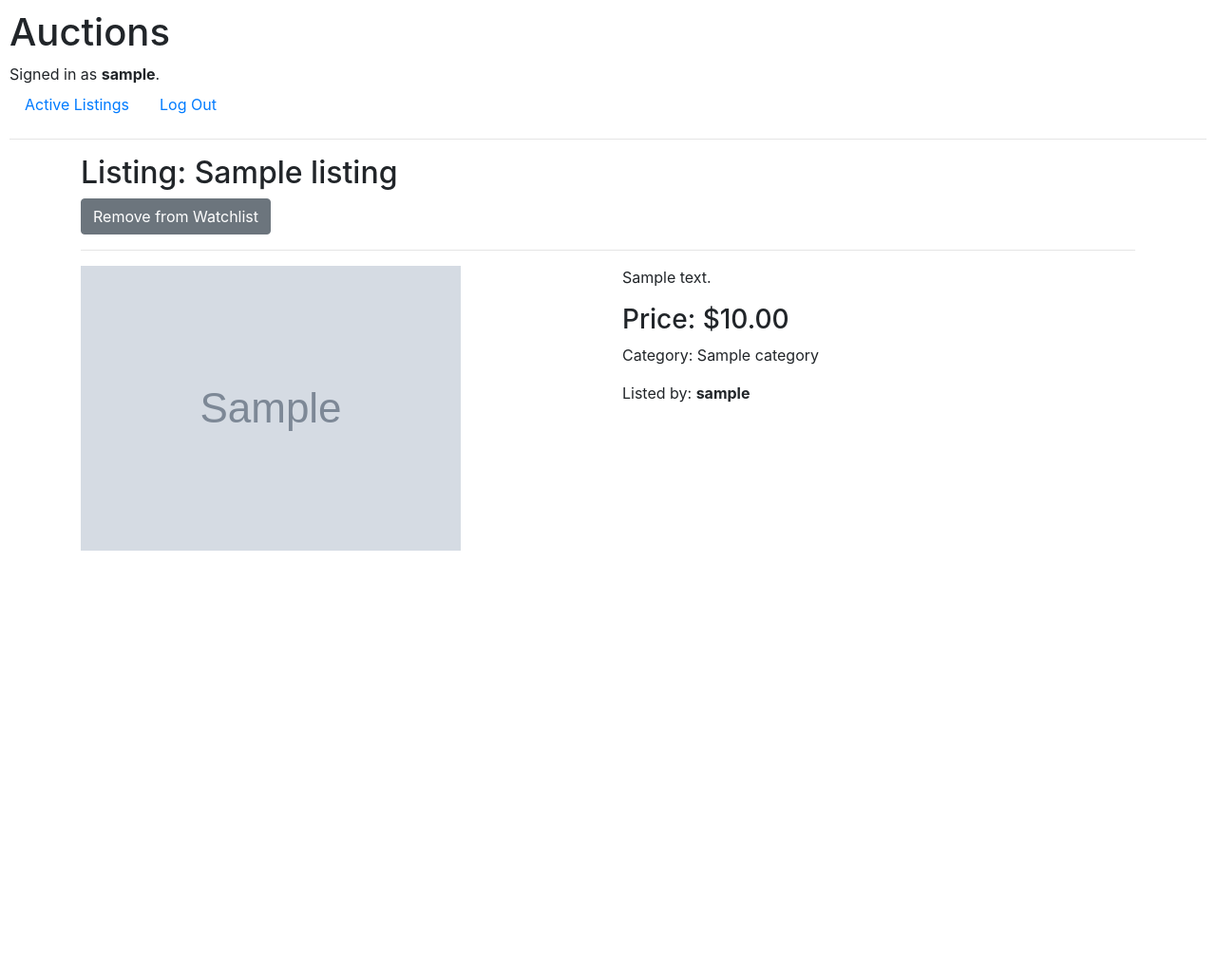
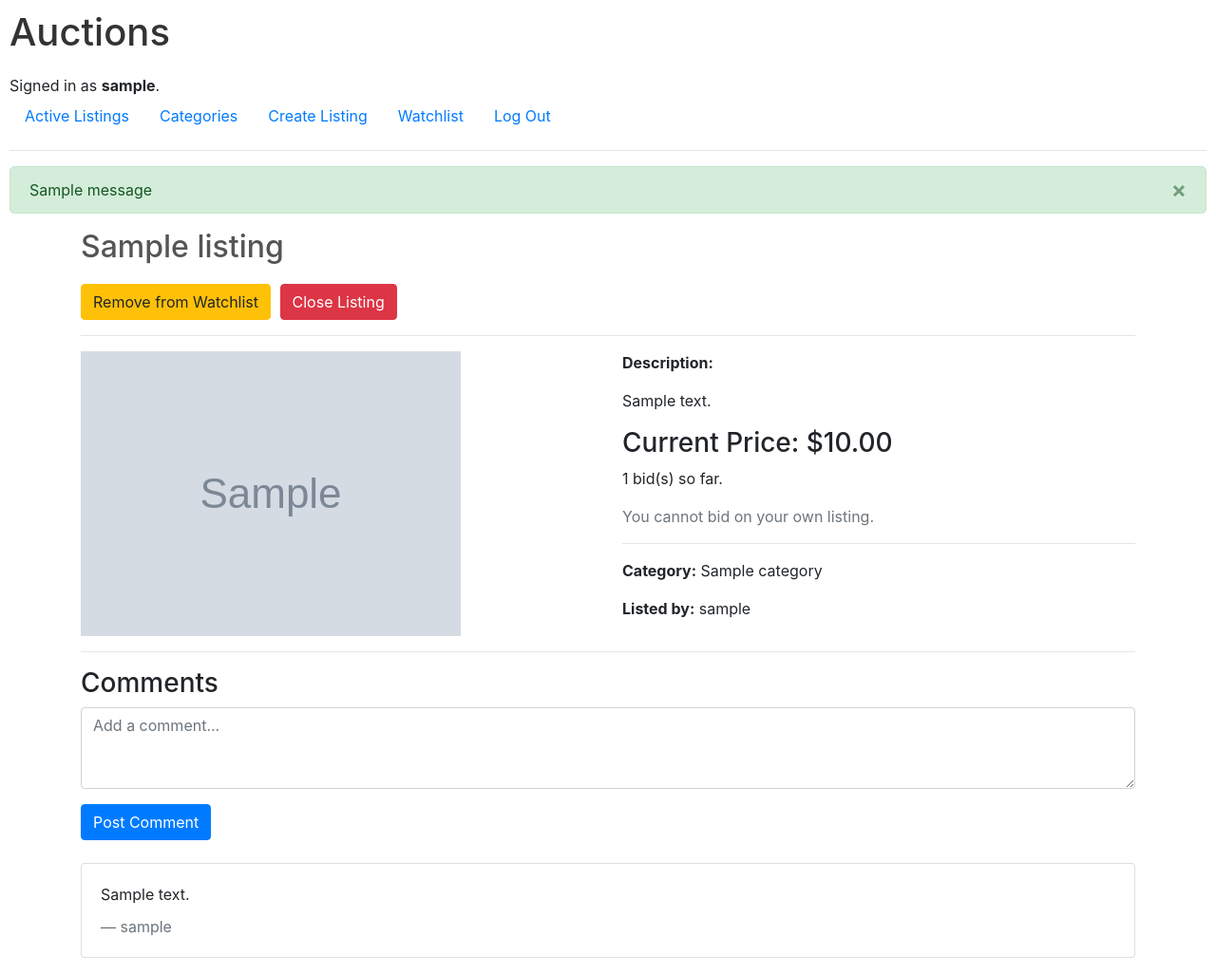
Before and after one commit to z-goat/CS50, a Django app: page /listing/1 in a window 1280 px wide. Shown: the whole page at 95% size. Before the commit the page ends 580 px from the top, so only its background shows below. Run offline with Django 3.2, Linux system fonts and the light colour scheme; a user stored in the database is signed in; tables that the repository leaves empty hold one stand-in row (values such as "Sample post"); grey boxes marked "Sample" are stand-in pictures; one stand-in notice (Sample message) is shown; some libraries are stand-ins or nearby versions.

Commit message:
remainder of features

```diff
--- a/CS50w/commerce/auctions/static/auctions/styles.css
+++ b/CS50w/commerce/auctions/static/auctions/styles.css
@@ -1,3 +1,43 @@
 body {
     padding: 10px;
 }
+
+.card {
+    transition: transform 0.2s;
+}
+
+.card:hover {
+    transform: translateY(-5px);
+    box-shadow: 0 4px 8px rgba(0,0,0,0.2);
+}
+
+.card-img-top {
+    height: 200px;
+    object-fit: cover;
+}
+
+.comments-section {
+    margin-top: 20px;
+}
+
+.list-group-item:hover {
+    background-color: #f8f9fa;
+}
+
+h1 {
+    color: #333;
+    margin-bottom: 20px;
+}
+
+h2 {
+    color: #555;
+    margin-bottom: 20px;
+}
+
+.alert {
+    border-radius: 5px;
+}
+
+.btn {
+    margin-right: 5px;
+}
--- a/CS50w/commerce/auctions/templates/auctions/layout.html
+++ b/CS50w/commerce/auctions/templates/auctions/layout.html
@@ -20,7 +20,16 @@
             <li class="nav-item">
                 <a class="nav-link" href="{% url 'index' %}">Active Listings</a>
             </li>
+            <li class="nav-item">
+                <a class="nav-link" href="{% url 'categories' %}">Categories</a>
+            </li>
             {% if user.is_authenticated %}
+                <li class="nav-item">
+                    <a class="nav-link" href="{% url 'create' %}">Create Listing</a>
+                </li>
+                <li class="nav-item">
+                    <a class="nav-link" href="{% url 'watchlist' %}">Watchlist</a>
+                </li>
                 <li class="nav-item">
                     <a class="nav-link" href="{% url 'logout' %}">Log Out</a>
                 </li>
@@ -34,7 +43,23 @@
             {% endif %}
         </ul>
         <hr>
+
+        {% if messages %}
+            {% for message in messages %}
+                <div class="alert alert-{{ message.tags }} alert-dismissible fade show" role="alert">
+                    {{ message }}
+                    <button type="button" class="close" data-dismiss="alert" aria-label="Close">
+                        <span aria-hidden="true">&times;</span>
+                    </button>
+                </div>
+            {% endfor %}
+        {% endif %}
+
         {% block body %}
         {% endblock %}
+
+        <script src="https://code.jquery.com/jquery-3.4.1.slim.min.js"></script>
+        <script src="https://cdn.jsdelivr.net/npm/popper.js@1.16.0/dist/umd/popper.min.js"></script>
+        <script src="https://stackpath.bootstrapcdn.com/bootstrap/4.4.1/js/bootstrap.min.js"></script>
     </body>
 </html>
--- a/CS50w/commerce/auctions/templates/auctions/listing.html
+++ b/CS50w/commerce/auctions/templates/auctions/listing.html
@@ -2,17 +2,30 @@
 
 {% block body %}
     <div class="container">
-        <h2>Listing: {{ listing.title }}</h2>
+        <h2>{{ listing.title }}</h2>
 
-        {% if user.is_authenticated %}
-            <form action="{% url 'listing' listing.id %}" method="POST">
+        {% if not listing.is_active %}
+            <div class="alert alert-warning">
+                <strong>This listing is closed.</strong>
+                {% if is_winner %}
+                    Congratulations! You won this auction!
+                {% endif %}
+            </div>
+        {% endif %}
+
+        {% if user.is_authenticated and listing.is_active %}
+            <form action="{% url 'listing' listing.id %}" method="POST" style="display: inline;">
                 {% csrf_token %}
                 {% if is_watched %}
-                    <button type="submit" name="watchlist_remove" class="btn btn-secondary">Remove from Watchlist</button>
+                    <button type="submit" name="watchlist_remove" class="btn btn-warning">Remove from Watchlist</button>
                 {% else %}
-                    <button type="submit" name="watchlist_add" class="btn btn-primary">Add to Watchlist</button>
+                    <button type="submit" name="watchlist_add" class="btn btn-success">Add to Watchlist</button>
                 {% endif %}
             </form>
+
+            {% if is_owner %}
+                <a href="{% url 'close_listing' listing.id %}" class="btn btn-danger" onclick="return confirm('Are you sure you want to close this listing?')">Close Listing</a>
+            {% endif %}
         {% endif %}
 
         <hr>
@@ -26,11 +39,59 @@
                 {% endif %}
             </div>
             <div class="col-md-6">
+                <p><strong>Description:</strong></p>
                 <p>{{ listing.description }}</p>
-                <h3>Price: ${{ listing.current_price }}</h3>
-                <p>Category: {{ listing.category|default:"No Category Listed" }}</p>
-                <p>Listed by: <strong>{{ listing.owner.username }}</strong></p>
+
+                <h3>Current Price: ${{ listing.current_price }}</h3>
+                <p>{{ bid_count }} bid(s) so far.</p>
+
+                {% if listing.is_active and user.is_authenticated and not is_owner %}
+                    <form action="{% url 'listing' listing.id %}" method="POST">
+                        {% csrf_token %}
+                        <div class="form-group">
+                            <input type="number" name="bid_amount" step="0.01" min="{{ listing.current_price }}" class="form-control" placeholder="Enter bid amount" required>
+                        </div>
+                        <button type="submit" name="place_bid" class="btn btn-primary">Place Bid</button>
+                    </form>
+                {% elif not user.is_authenticated %}
+                    <p><a href="{% url 'login' %}">Sign in</a> to place a bid.</p>
+                {% elif is_owner %}
+                    <p class="text-muted">You cannot bid on your own listing.</p>
+                {% endif %}
+
+                <hr>
+                <p><strong>Category:</strong> {{ listing.category|default:"No Category Listed" }}</p>
+                <p><strong>Listed by:</strong> {{ listing.owner.username }}</p>
             </div>
+        </div>
+
+        <hr>
+
+        <h3>Comments</h3>
+
+        {% if user.is_authenticated %}
+            <form action="{% url 'add_comment' listing.id %}" method="POST" class="mb-4">
+                {% csrf_token %}
+                <div class="form-group">
+                    <textarea name="comment_content" class="form-control" rows="3" placeholder="Add a comment..." required></textarea>
+                </div>
+                <button type="submit" class="btn btn-primary">Post Comment</button>
+            </form>
+        {% else %}
+            <p><a href="{% url 'login' %}">Sign in</a> to add a comment.</p>
+        {% endif %}
+
+        <div class="comments-section">
+            {% for comment in comments %}
+                <div class="card mb-2">
+                    <div class="card-body">
+                        <p class="card-text">{{ comment.content }}</p>
+                        <p class="card-subtitle text-muted">— {{ comment.user.username }}</p>
+                    </div>
+                </div>
+            {% empty %}
+                <p class="text-muted">No comments yet.</p>
+            {% endfor %}
         </div>
     </div>
 {% endblock %}
--- a/CS50w/commerce/auctions/urls.py
+++ b/CS50w/commerce/auctions/urls.py
@@ -8,4 +8,10 @@ urlpatterns = [
     path("logout", views.logout_view, name="logout"),
     path("register", views.register, name="register"),
     path("listing/<int:listing_id>", views.listing_page, name="listing"),
+    path("create", views.create_listing, name="create"),
+    path("watchlist", views.watchlist, name="watchlist"),
+    path("categories", views.categories, name="categories"),
+    path("category/<int:category_id>", views.category, name="category"),
+    path("close/<int:listing_id>", views.close_listing, name="close_listing"),
+    path("comment/<int:listing_id>", views.add_comment, name="add_comment"),
 ]
--- a/CS50w/commerce/auctions/views.py
+++ b/CS50w/commerce/auctions/views.py
@@ -1,22 +1,24 @@
 from django.contrib.auth import authenticate, login, logout
+from django.contrib.auth.decorators import login_required
 from django.db import IntegrityError
 from django.http import HttpResponse, HttpResponseRedirect
-from django.shortcuts import render, redirect
+from django.shortcuts import render, redirect, get_object_or_404
 from django.urls import reverse
+from django.contrib import messages
 
-from .models import User, Listing, Bid
+from .models import User, Listing, Bid, Comment, Category
+from .forms import ListingForm
 
 
 def index(request):
-    # Fetch only listings that haven't been closed
     listings = Listing.objects.filter(is_active=True)
     return render(request, "auctions/index.html", {
         "listings": listings
     })
 
+
 def login_view(request):
     if request.method == "POST":
-
         username = request.POST["username"]
         password = request.POST["password"]
         user = authenticate(request, username=username, password=password)
@@ -41,9 +43,9 @@ def register(request):
     if request.method == "POST":
         username = request.POST["username"]
         email = request.POST["email"]
-
         password = request.POST["password"]
         confirmation = request.POST["confirmation"]
+
         if password != confirmation:
             return render(request, "auctions/register.html", {
                 "message": "Passwords must match."
@@ -61,8 +63,6 @@ def register(request):
     else:
         return render(request, "auctions/register.html")
 
-from django.contrib.auth.decorators import login_required
-from .forms import ListingForm
 
 @login_required
 def create_listing(request):
@@ -73,6 +73,7 @@ def create_listing(request):
             listing.owner = request.user
             listing.current_price = listing.starting_bid
             listing.save()
+            messages.success(request, "Listing created successfully!")
             return redirect("index")
     else:
         form = ListingForm()
@@ -83,36 +84,111 @@ def create_listing(request):
 
 
 def listing_page(request, listing_id):
-    listing = Listing.objects.get(pk=listing_id)
+    listing = get_object_or_404(Listing, pk=listing_id)
+    comments = listing.comments.all()
+    is_watched = False
+    is_owner = False
+    is_winner = False
 
-    is_watched = False
     if request.user.is_authenticated:
-        if listing.watchlist.filter(id=request.user.id).exists():
-            is_watched = True
+        is_watched = listing.watchlist.filter(id=request.user.id).exists()
+        is_owner = listing.owner == request.user
+
+        # Check if user is the winner of a closed auction
+        if not listing.is_active:
+            highest_bid = listing.bids.order_by('-amount').first()
+            if highest_bid and highest_bid.user == request.user:
+                is_winner = True
 
     if request.method == "POST":
         if "place_bid" in request.POST:
             bid_amount = float(request.POST['bid_amount'])
 
+            # Bid must be greater than current price
             if bid_amount > listing.current_price:
                 listing.current_price = bid_amount
                 listing.save()
                 Bid.objects.create(user=request.user, listing=listing, amount=bid_amount)
+                messages.success(request, "Bid placed successfully!")
                 return redirect("listing", listing_id=listing.id)
             else:
-                return render(request, "auctions/listing.html", {
-                    "listing": listing,
-                    "is_watched": is_watched,
-                    "error": "Bid must be higher than current price."
-                })
-        if "watchlist_add" in request.POST:
+                messages.error(request, "Bid must be higher than current price.")
+
+        elif "watchlist_add" in request.POST:
             listing.watchlist.add(request.user)
+            messages.success(request, "Added to watchlist!")
             return redirect("listing", listing_id=listing.id)
+
         elif "watchlist_remove" in request.POST:
             listing.watchlist.remove(request.user)
+            messages.success(request, "Removed from watchlist!")
             return redirect("listing", listing_id=listing.id)
+
+    bid_count = listing.bids.count()
 
     return render(request, "auctions/listing.html", {
         "listing": listing,
-        "is_watched": is_watched
+        "is_watched": is_watched,
+        "is_owner": is_owner,
+        "is_winner": is_winner,
+        "comments": comments,
+        "bid_count": bid_count
     })
+
+
+@login_required
+def close_listing(request, listing_id):
+    listing = get_object_or_404(Listing, pk=listing_id)
+
+    # Only owner can close
+    if request.user == listing.owner:
+        listing.is_active = False
+        listing.save()
+        messages.success(request, "Listing closed successfully!")
+    else:
+        messages.error(request, "You are not authorized to close this listing.")
+
+    return redirect("listing", listing_id=listing_id)
+
+
+@login_required
+def add_comment(request, listing_id):
+    if request.method == "POST":
+        listing = get_object_or_404(Listing, pk=listing_id)
+        content = request.POST.get("comment_content")
+
+        if content:
+            Comment.objects.create(
+                user=request.user,
+                listing=listing,
+                content=content
+            )
+            messages.success(request, "Comment added!")
+        else:
+            messages.error(request, "Comment cannot be empty.")
+
+    return redirect("listing", listing_id=listing_id)
+
+
+@login_required
+def watchlist(request):
+    watched_listings = request.user.watched_items.all()
+    return render(request, "auctions/watchlist.html", {
+        "listings": watched_listings
+    })
+
+
+def categories(request):
+    all_categories = Category.objects.all()
+    return render(request, "auctions/categories.html", {
+        "categories": all_categories
+    })
+
+
+def category(request, category_id):
+    category = get_object_or_404(Category, pk=category_id)
+    listings = Listing.objects.filter(category=category, is_active=True)
+    return render(request, "auctions/category.html", {
+        "category": category,
+        "listings": listings
+    })
```
Also changed, not shown: CS50w/commerce/auctions/templates/auctions/categories.html (added, +16 -0 lines), CS50w/commerce/auctions/templates/auctions/category.html (added, +31 -0 lines), CS50w/commerce/auctions/templates/auctions/create.html (added, +46 -0 lines), CS50w/commerce/auctions/templates/auctions/watchlist.html (added, +32 -0 lines).
